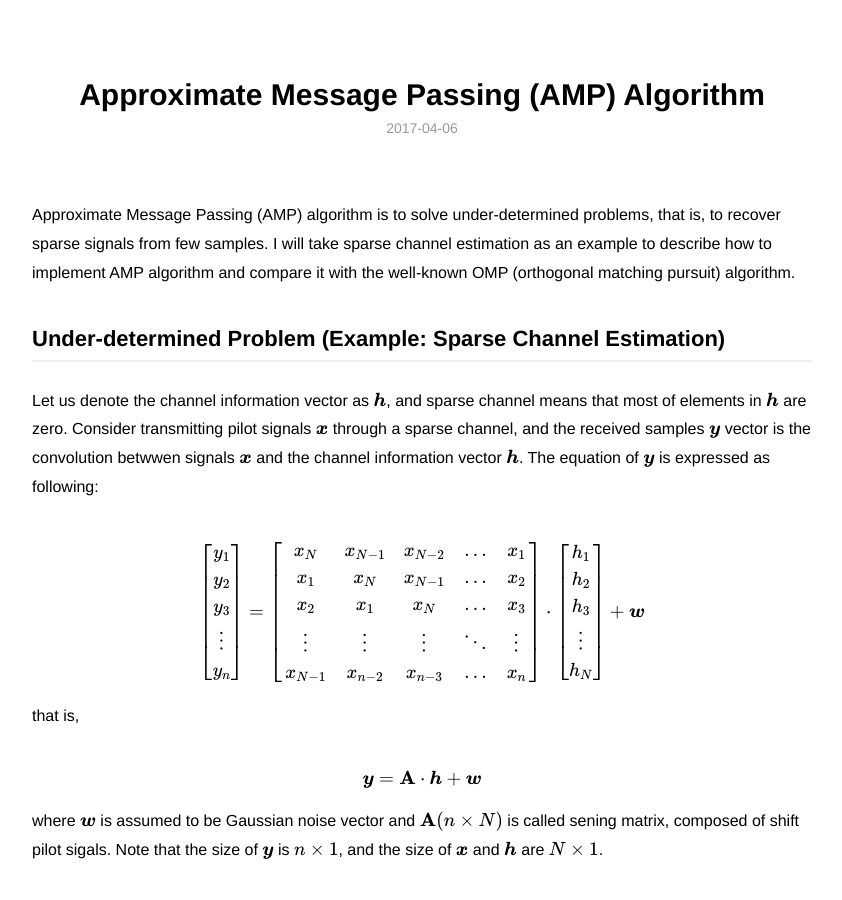
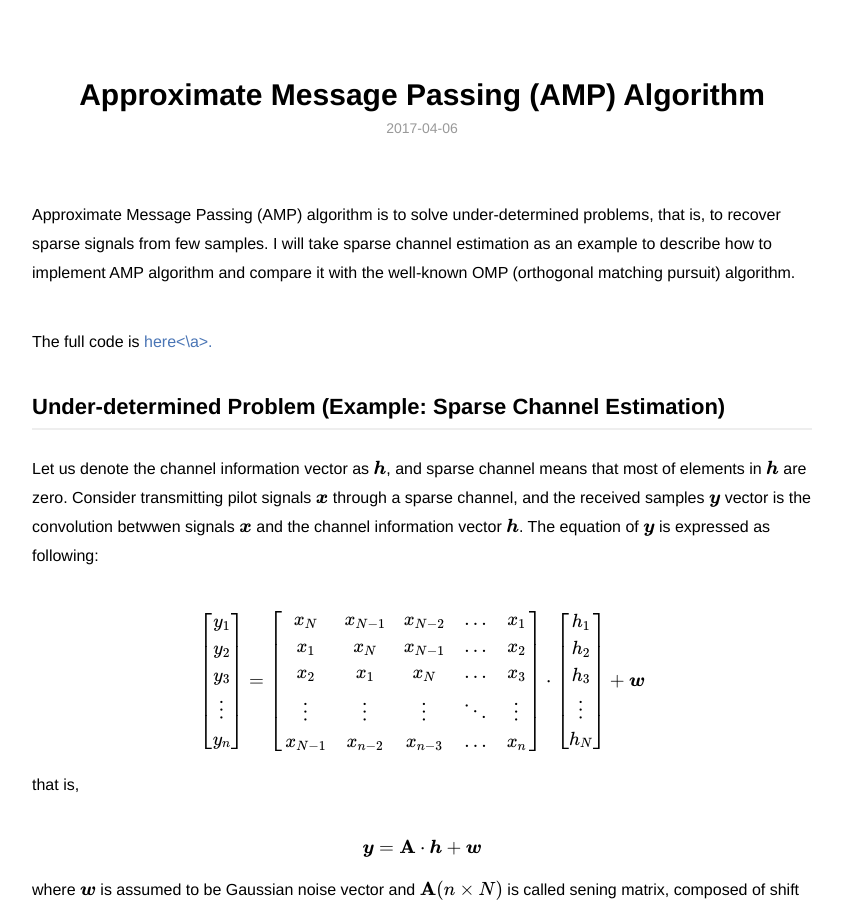
Before and after one commit to danqing117/danqing117.github.io, a Jekyll site: the page built from _posts/2017-04-06-AMP.md, in a window 1280 px wide and 900 px high. Shown: the whole window, without its empty margins (218-1060 px from the left). Built offline with Jekyll 4.4.1, drawn with Linux system fonts in a browser that asks for light colours; formulas are drawn with MathJax 3.

Commit message:
Update 2017-04-06-AMP.md

```diff
--- a/_posts/2017-04-06-AMP.md
+++ b/_posts/2017-04-06-AMP.md
@@ -7,6 +7,8 @@ category: blog
 <script src="https://cdn.mathjax.org/mathjax/latest/MathJax.js?config=TeX-AMS-MML_HTMLorMML" type="text/javascript"></script>
 
 Approximate Message Passing (AMP) algorithm is to solve under-determined problems, that is, to recover sparse signals from few samples. I will take sparse channel estimation as an example to describe how to implement AMP algorithm and compare it with the well-known OMP (orthogonal matching pursuit) algorithm.
+
+The full code is <a href = "https://github.com/danqing117/AMP">here<\a>.
 
 ## Under-determined Problem (Example: Sparse Channel Estimation)
 Let us denote the channel information vector as \\(\boldsymbol{h}\\), and sparse channel means that most of elements in \\(\boldsymbol{h}\\) are zero. Consider transmitting pilot signals \\(\boldsymbol{x}\\) through a sparse channel, and the received samples \\(\boldsymbol{y}\\) vector is the convolution betwwen signals \\(\boldsymbol{x}\\) and the channel information vector \\(\boldsymbol{h}\\). The equation of \\(\boldsymbol{y}\\) is expressed as following:
```
